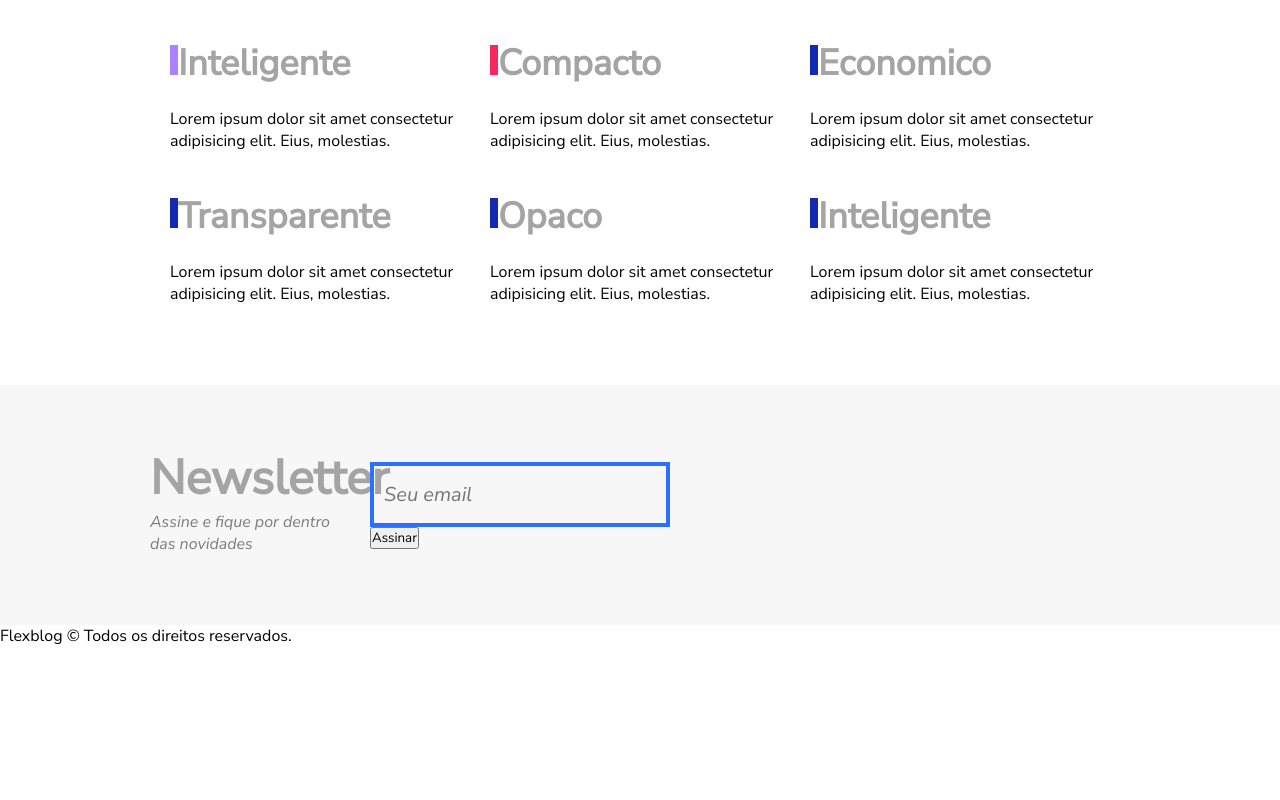
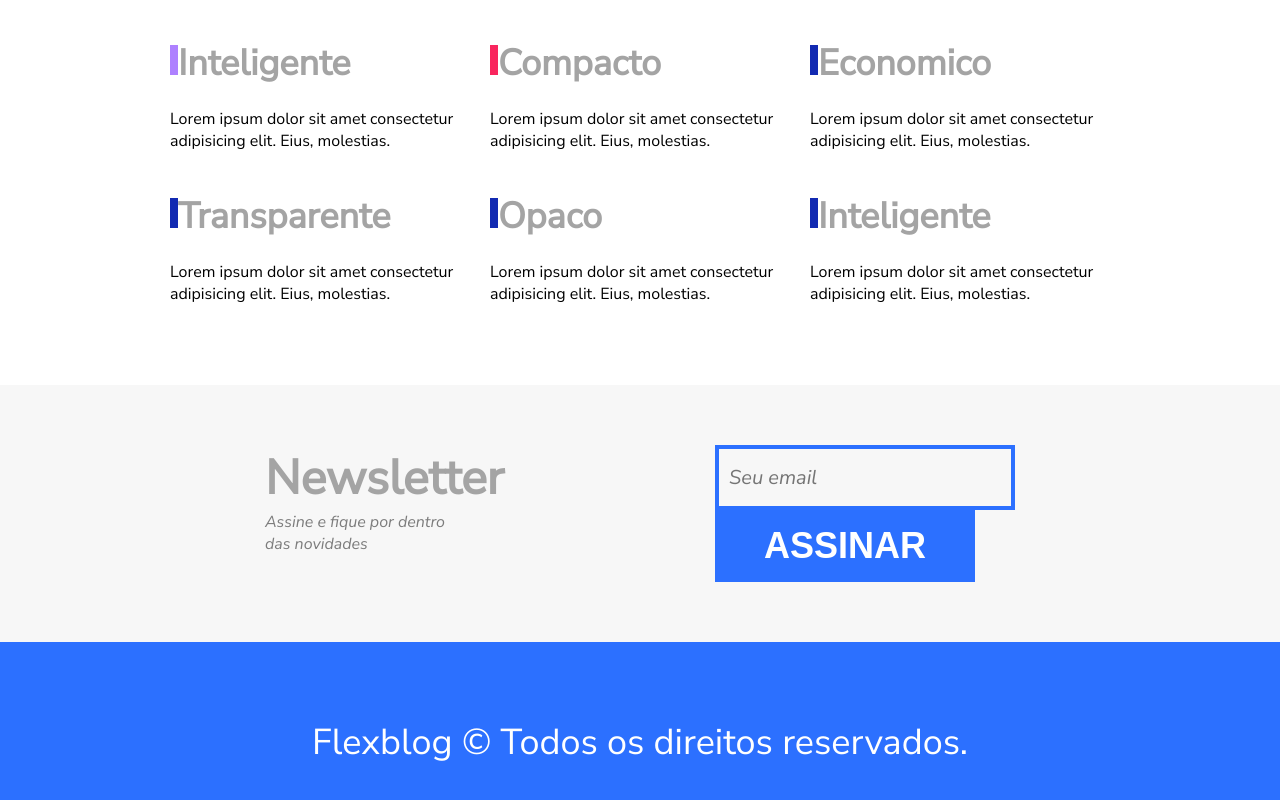
Before and after one commit to sam-alvarenga/Flexblog, a plain HTML site: page index.html in a window 1280 px wide. Shown: the part 3294-4094 px from the top of the page. Before the commit the page ends 3941 px from the top, so only its background shows below. Drawn offline with Linux system fonts and the light colour scheme.

Commit message:
adicionado newsletter-form button e footer

```diff
--- a/css/style.css
+++ b/css/style.css
@@ -289,6 +289,7 @@
     padding: 60px 140px;
     display: flex;
     flex-wrap: wrap;
+    justify-content:space-around;
 }
 
 .newsletter-info {
@@ -332,3 +333,31 @@
     margin: 0;
     border-radius: 0px;
 }
+.newsletter-form button{
+    min-width: 260px;
+    width: 260px;
+    font-family: 'Nunito', Arial, Helvetica, sans-serif;
+    font-size:2.25em;
+    font-weight: bold;
+    text-transform: uppercase;
+    background: var(--background-blue-bright);
+    color:#fff;
+    margin: 0px;
+    border: none;
+    padding: 15px 10px;
+}
+
+
+.footer{
+    display: flex;
+    background: var(--background-blue-bright);
+    align-items: center;
+    height: 200px;
+}
+
+.footer p{
+    text-align: center;
+    font-size: 2.25em;
+    color: #fff;
+    margin: 0 auto;
+}
```
